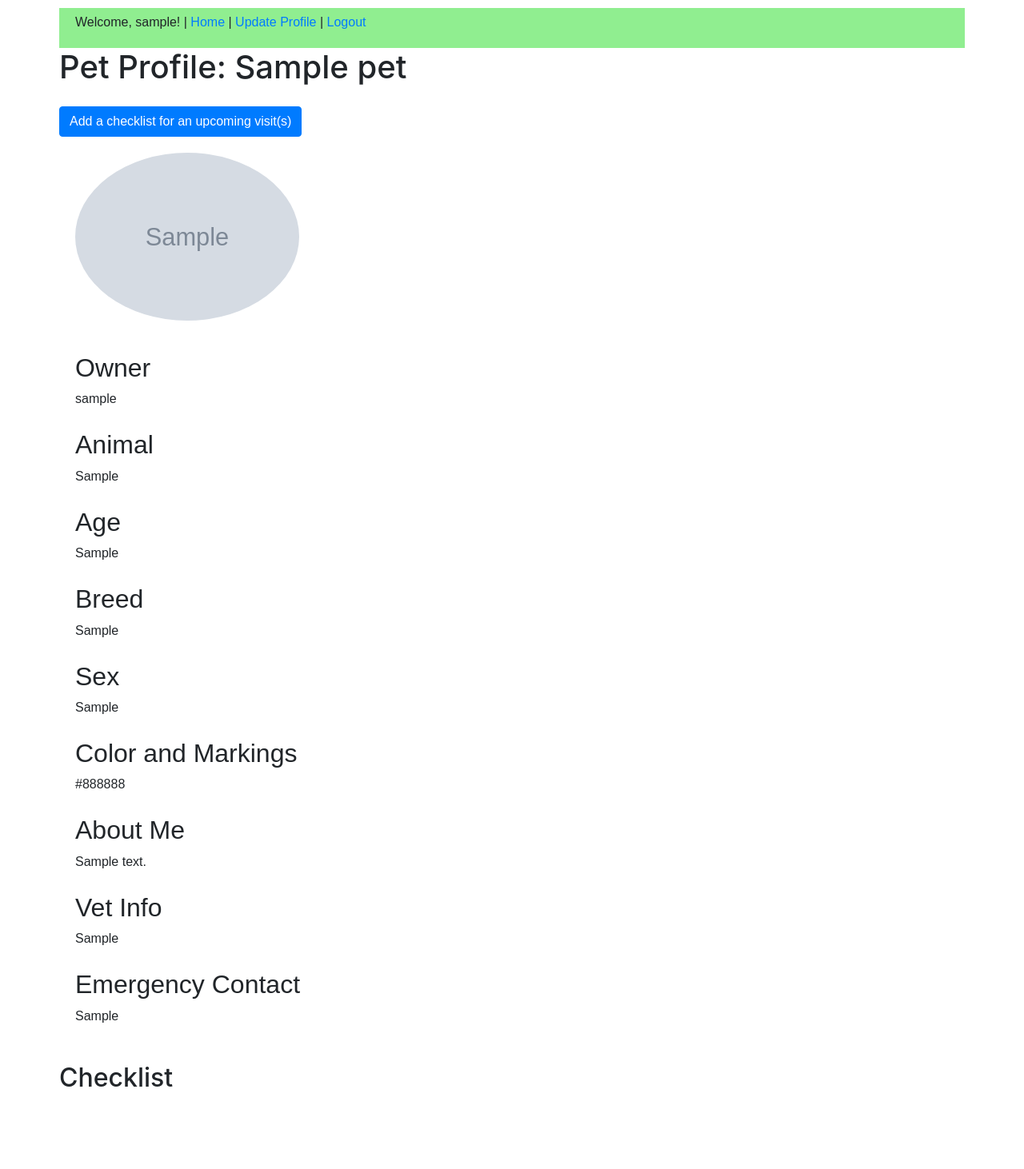
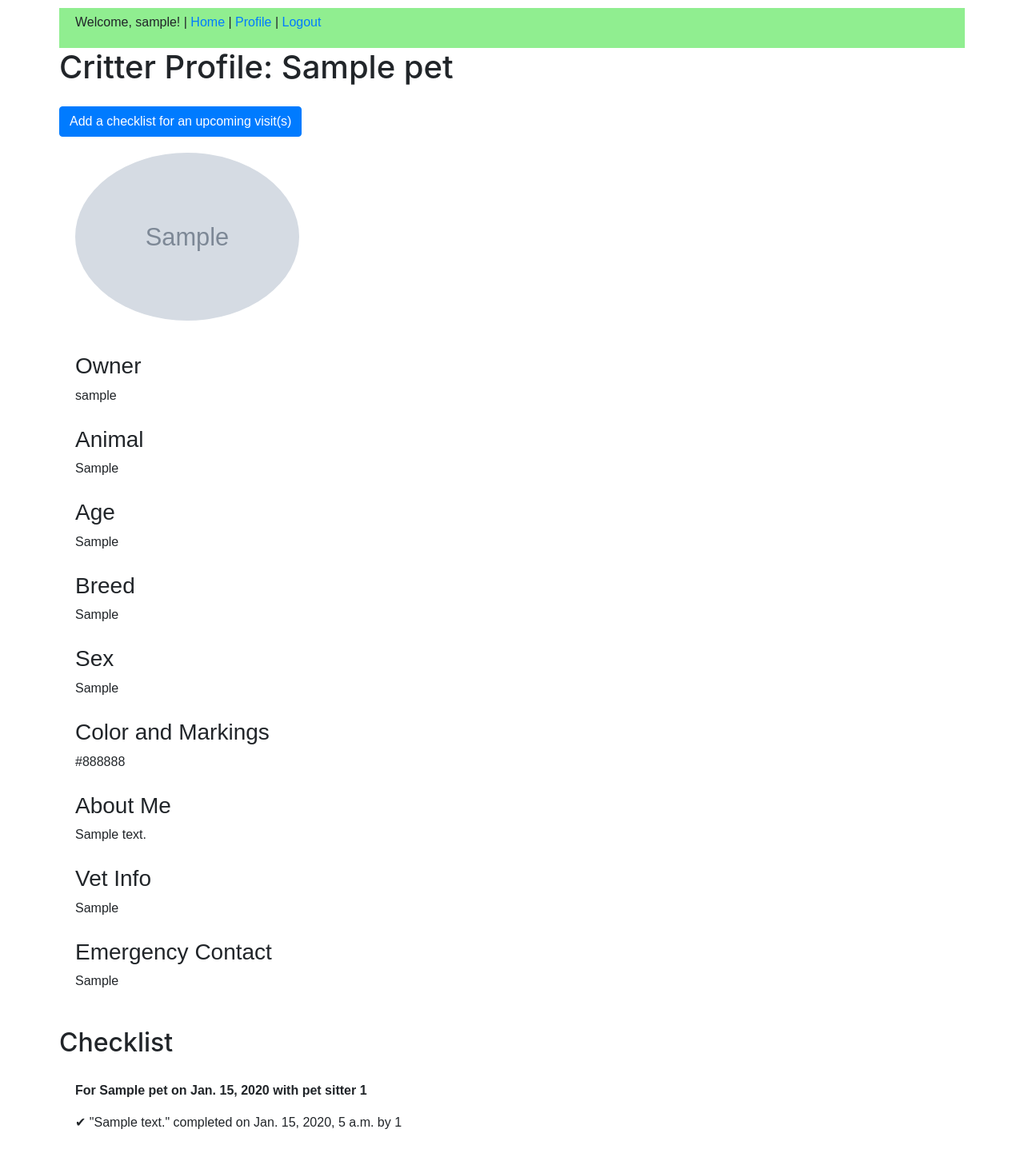
Before and after one commit to pet-pal-project/petpal, a Django app: page /pet/1 in a window 1280 px wide. Shown: the whole page at 80% size. Before the commit the page ends 1359 px from the top, so only its background shows below. Run offline with Django 3.2, Linux system fonts and the light colour scheme; a user stored in the database is signed in; tables that the repository leaves empty hold one stand-in row (values such as "Sample post"); grey boxes marked "Sample" are stand-in pictures; some libraries are stand-ins or nearby versions.

Commit message:
layout changes

```diff
--- a/core/static/styles.css
+++ b/core/static/styles.css
@@ -25,7 +25,7 @@ body{
   align-items: center;
   flex-direction: column;
   justify-content: center;
-  padding: 10px;
+  padding: 5px;
 }
 
 .pet-display-link{
--- a/core/views.py
+++ b/core/views.py
@@ -35,7 +35,7 @@ def index(request):
     return render(request, 'dashboard.html', context=context)
 
 def pet_detail(request,pk):
-
+    my_pet_list = Pet.objects.filter(owner=request.user)
     pet = Pet.objects.get(pk=pk)
     pet_checklists = Checklist.objects.filter(pet_id=pet)
     all_tasks = Task.objects.all()
@@ -62,7 +62,8 @@ def pet_detail(request,pk):
         'pet' : pet,
         'all_tasks': all_tasks,
         'all_checklists': all_checklists,
-        'pet_checklists': pet_checklists
+        'pet_checklists': pet_checklists,
+        'my_pet_list': my_pet_list,
     })
 
 
--- a/templates/add_pet.html
+++ b/templates/add_pet.html
@@ -4,7 +4,7 @@
 
 
 {% block content %}
-
+<h1>Add a new critter</h1>
 <div id="add-pet-form">
 
   <form method="post" enctype="multipart/form-data">
--- a/templates/base.html
+++ b/templates/base.html
@@ -3,6 +3,7 @@
 <head>
   <meta charset="UTF-8">
   <meta name="viewport" content="width=device-width, initial-scale=1.0">
+
   <meta http-equiv="X-UA-Compatible" content="ie=edge">
   {% load static %}
   <script src="https://cdnjs.cloudflare.com/ajax/libs/jquery/3.4.1/jquery.js"></script>
@@ -31,7 +32,7 @@
     <header class="base-header">
             <div id="login-area">
                     {% if request.user.is_authenticated %}
-                      <p id="login-name">Welcome, {{request.user}}! | <a href="{% url 'home' %}">Home</a> | <a class="washed-blue" href="/update">Update Profile</a> | <a class="washed-blue" href="/accounts/logout">Logout</a></p>
+                      <p id="login-name">Welcome, {{request.user}}! | <a href="{% url 'home' %}">Home</a> | <a class="washed-blue" href="/update">Profile</a> | <a class="washed-blue" href="/accounts/logout">Logout</a></p>
                     {% else %}
                       <p><a class="washed-blue" href="/accounts/login">Login</a> | <a class="washed-blue" href="/accounts/register">Register</a></p>
                     {% endif %}
--- a/templates/pet-detail.html
+++ b/templates/pet-detail.html
@@ -1,7 +1,7 @@
 {% extends 'base.html' %}
 {% block content %}
 
-<h1>Pet Profile: {{ pet.name }}</h1>
+<h1>Critter Profile: {{ pet.name }}</h1>
 {% if pet.owner == request.user %}
 <a href="{% url 'add-checklist' pet.id %}" class="btn btn-primary">Add a checklist for an upcoming visit(s)</a>
 {% endif %}
@@ -13,48 +13,48 @@
 <section>
 
 <div class="info">
-<h2>Owner</h2>
+<h3>Owner</h3>
 <p>{{ pet.owner }}</p>
 </div>
 
 {% if pet.animal %}
 <div class="info">
-<h2>Animal</h2>
+<h3>Animal</h3>
 <p>{{ pet.animal }}</p>
 </div>
 {% endif %}
 
 {% if pet.age %}
 <div class="info">
-<h2>Age</h2>
+<h3>Age</h3>
 <p>{{ pet.age }}</p>
 </div>
 {% endif %}
 
 {% if pet.breed %}
 <div class="info">
-<h2>Breed</h2>
+<h3>Breed</h3>
 <p>{{ pet.breed }}</p>
 </div>
 {% endif %}
 
 {% if pet.weight %}
 <div class="info">
-<h2>Weight</h2>
+<h3>Weight</h3>
 <p>{{ pet.weight }} lbs.</p>
 </div>
 {% endif %}
 
 {% if pet.sex %}
 <div class="info">
-<h2>Sex</h2>
+<h3>Sex</h3>
 <p>{{ pet.sex}}</p>
 </div>
 {% endif %}
 
 {% if pet.color_and_Markings %}
 <div class="info">
-<h2>Color and Markings</h2>
+<h3>Color and Markings</h3>
 <p>{{ pet.color_and_Markings }}</p>
 </div>
 {% endif %}
@@ -62,14 +62,14 @@
 
 {% if pet.about_Me %}
 <div class="info">
-<h2>About Me</h2>
+<h3>About Me</h3>
 <p>{{ pet.about_Me }}</p>
 </div>
 {% endif %}
 
 {% if pet.vet_Info %}
 <div class="info">
-<h2>Vet Info</h2>
+<h3>Vet Info</h3>
 <p>{{ pet.vet_Info }}</p>
 </div>
 {% endif %}
@@ -77,7 +77,7 @@
 
 {% if pet.emergency_Contact %}
 <div class="info">
-<h2>Emergency Contact</h2>
+<h3>Emergency Contact</h3>
 <p>{{ pet.emergency_Contact }}</p>
 </div>
 {% endif %}
@@ -86,6 +86,42 @@
 </section>
 
 <h2>Checklist</h2>
+{% if request.user == pet.owner %}
+
+
+        {% for pet in my_pet_list %}
+
+            {% for checklist in all_checklists %}
+
+                {% if checklist.pet_id == pet %}
+                <section>
+                <p><b>For {{ pet.name }} on {{ checklist.visit.due_date_on }} with pet sitter {{ checklist.visit.sitter_id }}</b></p>
+
+                    {% for task in all_tasks %}
+                        {% if task.checklist_id.pet_id == pet and task.checklist_id.visit.due_date_on == checklist.visit.due_date_on and task.checklist_id.visit.sitter_id == checklist.visit.sitter_id  %}
+                                {% if task.completed_on %}
+                                <span>✔ "{{ task.description }}" completed on {{ task.completed_on }} by {{ checklist.visit.sitter_id }}</span<br>
+                                <p></p>
+                                {% else %}
+                                {{ task.description }}<br>
+                                <p></p>
+                                {% endif %}
+                        {% endif %}
+                    {% endfor %}
+                {% endif %}
+            </section>
+            {% endfor %}
+        {% endfor %}
+
+
+
+
+
+{% else %}
+
+
+
+<!--  -->
 
 {% if pet_checklists %}
     {% for checklist in pet_checklists %}
@@ -120,4 +156,7 @@
     <p>No checklists for this pet today.</p>
 {% endif %}
 
+
+
+{% endif %}
 {% endblock %}
```
Also changed, not shown: templates/dashboard.html (+23 -20 lines).
